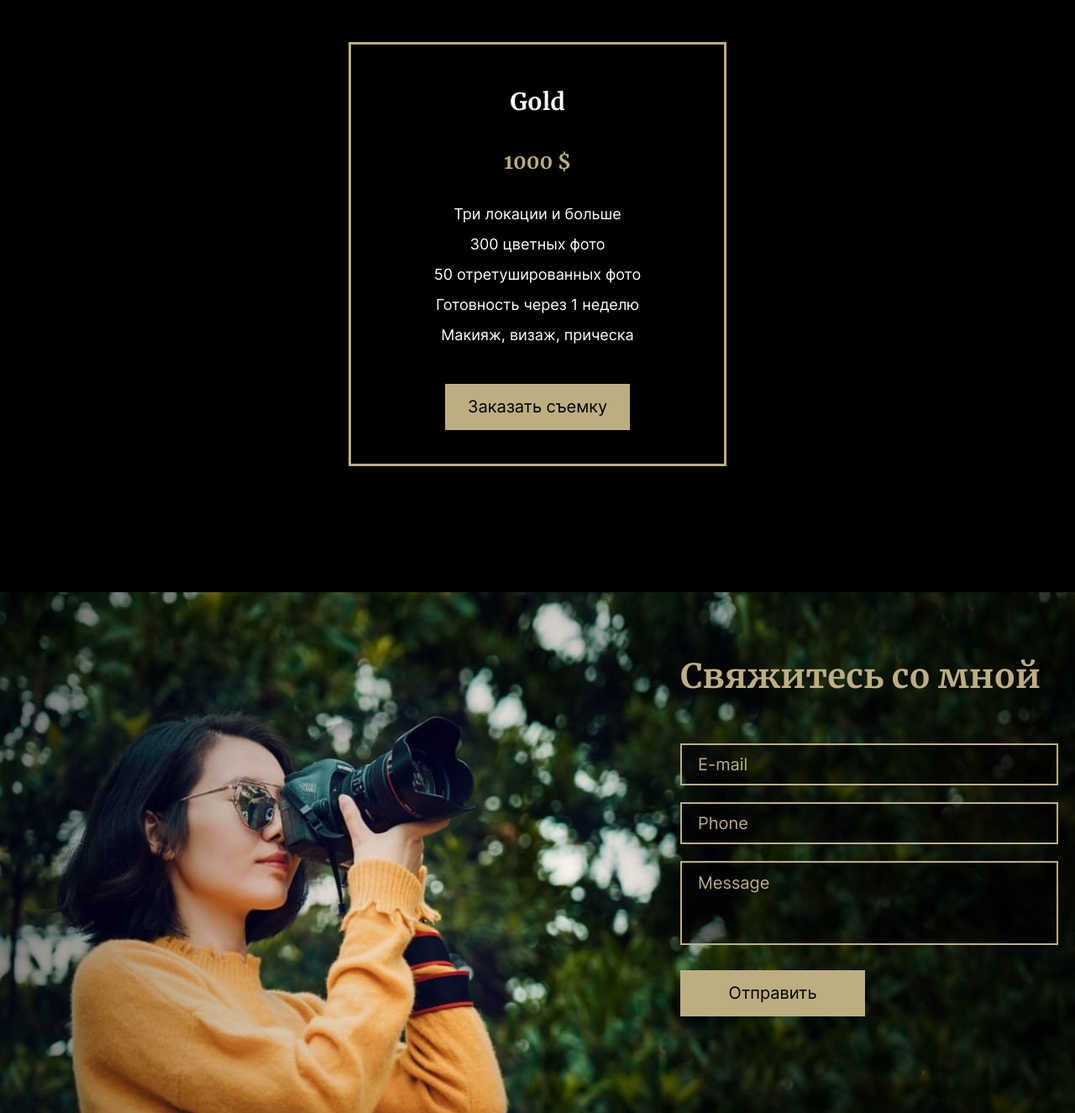
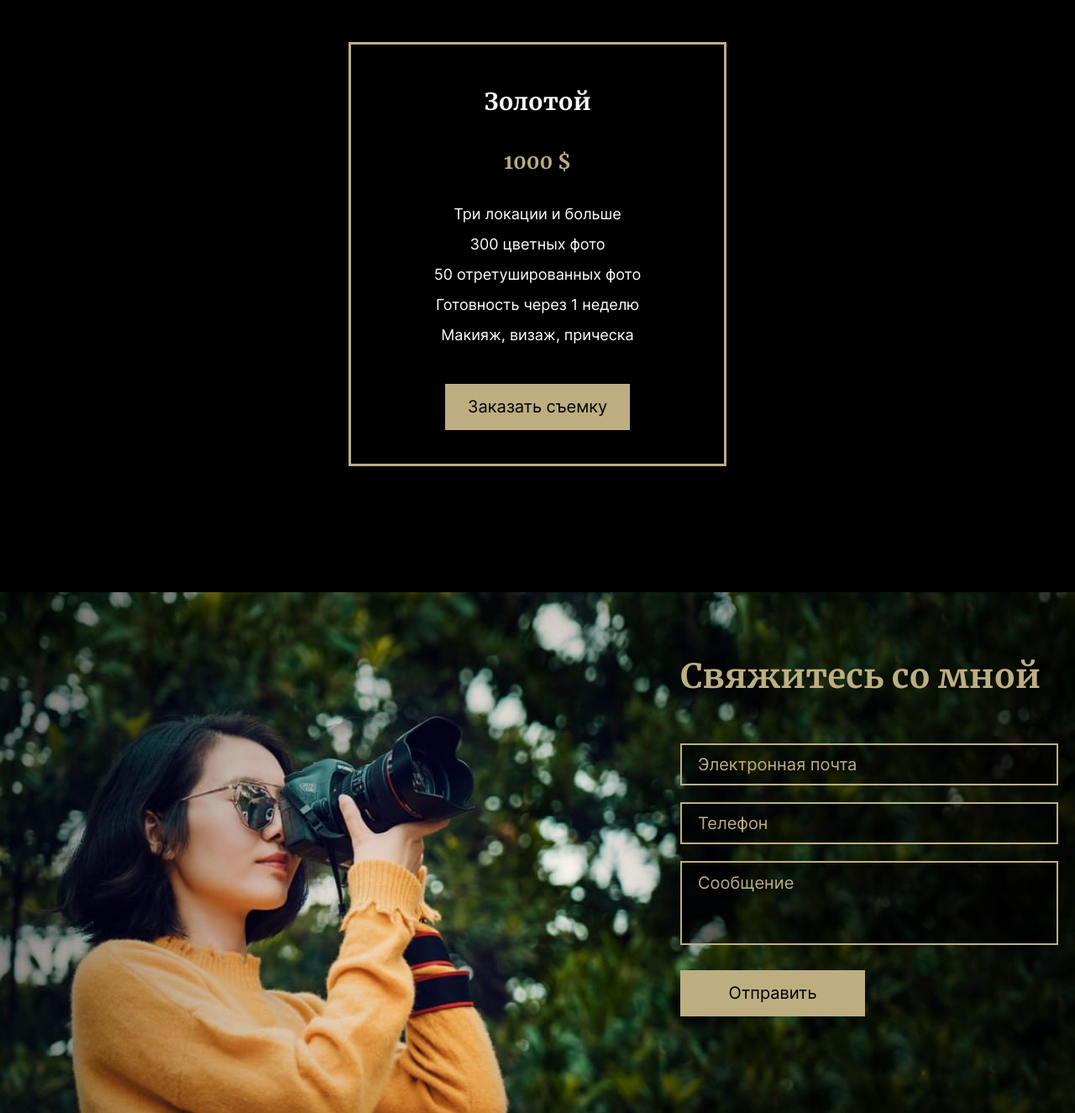
Before and after one commit to ps0m/portfolio, a plain HTML site: page portfolio/index.html in a window 1280 px wide. Shown: the part 5954-7279 px from the top of the page at 84% size. Drawn offline with Linux system fonts and the light colour scheme.

Commit message:
feat: add translate placeholder

```diff
--- a/portfolio/index.html
+++ b/portfolio/index.html
@@ -161,7 +161,7 @@
                 </div>
                     <div class="price_container">
                         <div class="price_block">
-                            <span class="price_title">
+                            <span class="price_title" data-i18="standard">
                                 Standard
                             </span>
                             <span class="price_value">
@@ -185,7 +185,7 @@
                             <button type="submit" class="button_solid" data-i18="order">Order shooting</button>
                         </div>
                         <div class="price_block">
-                            <span class="price_title">
+                            <span class="price_title" data-i18="premium">
                                 Premium
                             </span>
                             <span class="price_value">
@@ -209,7 +209,7 @@
                             <button type="submit" class="button_solid" data-i18="order">Order shooting</button>
                         </div>
                         <div class="price_block">
-                            <span class="price_title">
+                            <span class="price_title" data-i18="gold">
                                 Gold
                             </span>
                             <span class="price_value">
@@ -240,9 +240,9 @@
                     <h2 class="contacts_title" data-i18="contact-me">
                         Contact me
                     </h2>
-                    <input type="email" class="enter_email" placeholder="E-mail">
-                    <input type="tel" class="enter_phone" placeholder="Phone">
-                    <textarea class="message_contacts" name="message_contacts" id="message" cols="30" rows="10" placeholder="Message"></textarea>
+                    <input type="email" class="enter_email" data-i18="email" placeholder="E-mail">
+                    <input type="tel" class="enter_phone" data-i18="phone" placeholder="Phone">
+                    <textarea class="message_contacts" data-i18="message"  name="message_contacts" id="message" cols="30" rows="10" placeholder="Message"></textarea>
                     <button type="submit" class="button_solid" data-i18="send-message">Send message</button>
                 </div>
             </section>
--- a/portfolio/index.js
+++ b/portfolio/index.js
@@ -1,20 +1,24 @@
 import i18Obj from './translate.js';
 
 
-const langArr = document.querySelectorAll("[data-i18]");
+const allText = document.querySelectorAll("[data-i18]");
+ const allPlaceholder = document.querySelectorAll("[placeholder]");
 // const enLang = document.getElementById('en');
 // const ruLang = 'ru';
 
 
 
-function translate(lang) {
-  langArr.forEach((e) => {
-    e.innerHTML = i18Obj.ru[e.dataset.i18];
-    e.classList.lengt;
+function getTranslate(lang) {
+  allText.forEach((e) => {
+    if (e.placeholder) {
+        e.placeholder = i18Obj.ru[e.dataset.i18];
+    } else
+    e.textContent = i18Obj.ru[e.dataset.i18];
     console.log(e.textContent);
   })
 }
-translate ();
+getTranslate ();
+
 // enLang.addEventListener('click', translate('en'));
 //  ruLang.addEventListener('click', translate('ru'));
 
--- a/portfolio/translate.js
+++ b/portfolio/translate.js
@@ -20,6 +20,9 @@ const i18Obj = {
     'spring': 'Spring',
     'summer': 'Summer',
     'autumn': 'Autumn',
+    'standard': 'Standard',
+    'premium': 'Premium',
+    'gold': 'Gold',
     'price-description-1-span-1': 'One location',
     'price-description-1-span-2': '120 photos in color',
     'price-description-1-span-3': '12 photos in retouch',
@@ -37,7 +40,11 @@ const i18Obj = {
     'price-description-3-span-5': 'Make up, visage, hairstyle',
     'order': 'Order shooting',
     'contact-me': 'Contact me',
-    'send-message': 'Send message'
+    'send-message': 'Send message',
+    'email': 'E-mail',
+    'phone': 'Phone',
+    'message': 'Message',
+
   },
   'ru': {
     'skills': 'Навыки',
@@ -60,6 +67,9 @@ const i18Obj = {
     'spring': 'Весна',
     'summer': 'Лето',
     'autumn': 'Осень',
+    'standard': 'Стандарт',
+    'premium': 'Премиуим',
+    'gold': 'Золотой',
     'price-description-1-span-1': 'Одна локация',
     'price-description-1-span-2': '120 цветных фото',
     'price-description-1-span-3': '12 отретушированных фото',
@@ -77,7 +87,11 @@ const i18Obj = {
     'price-description-3-span-5': 'Макияж, визаж, прическа',
     'order': 'Заказать съемку',
     'contact-me': 'Свяжитесь со мной',
-    'send-message': 'Отправить'
+    'send-message': 'Отправить',
+    'email': 'Электронная почта',
+    'phone': 'Телефон',
+    'message': 'Сообщение',
+
   }
 }
 
```
